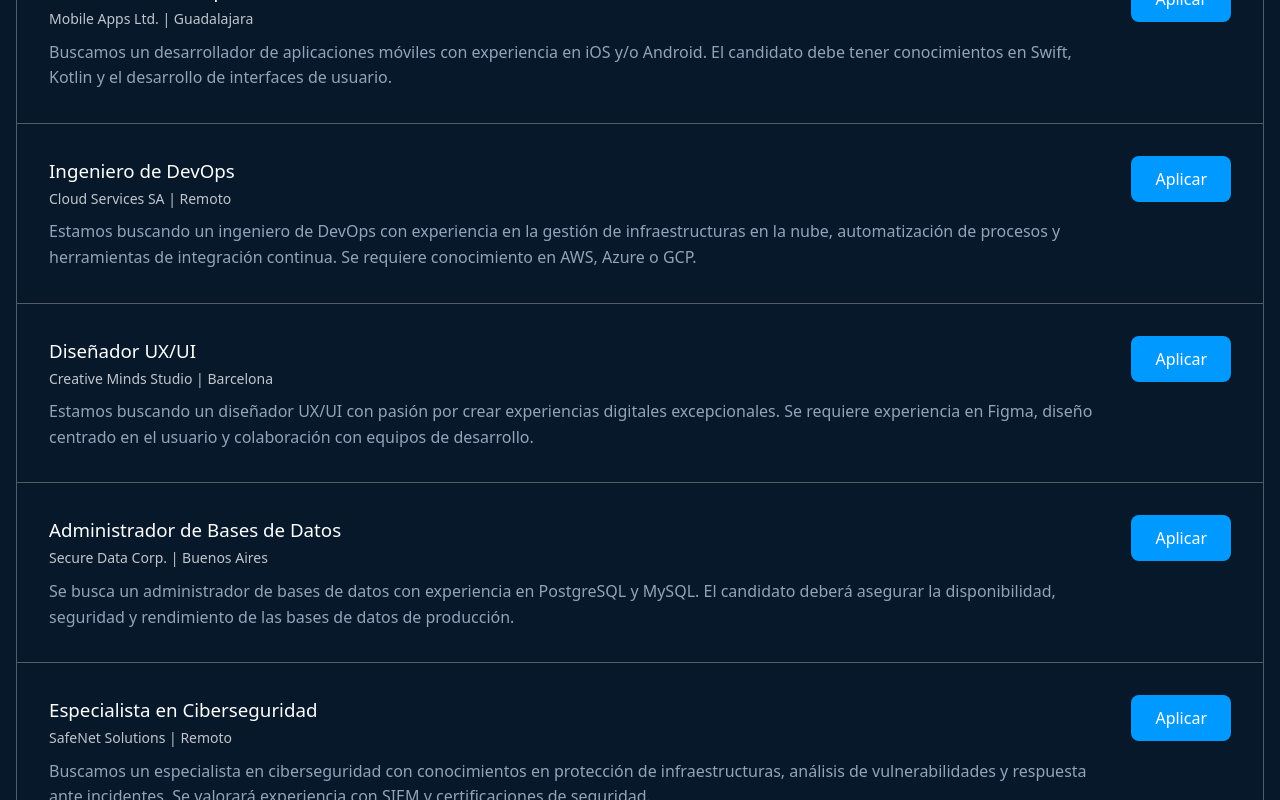
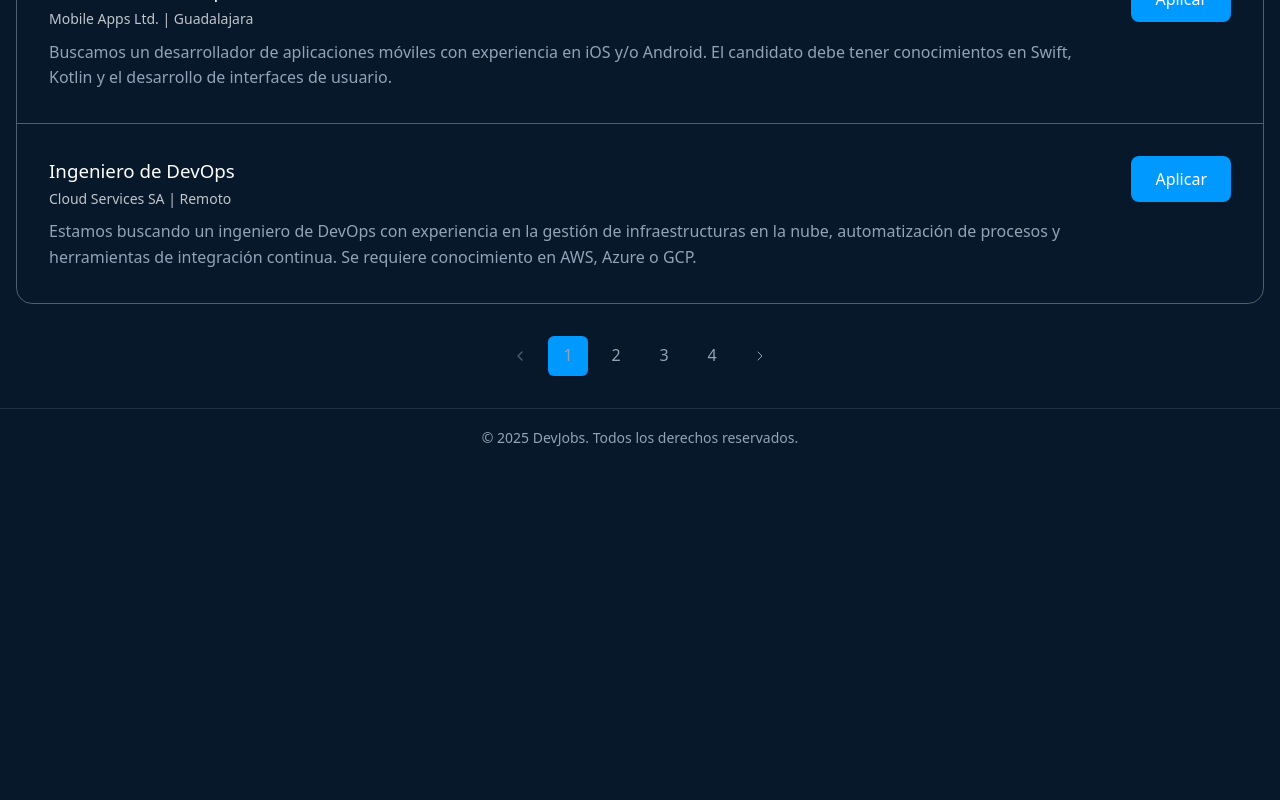
Before and after one commit to jrcaravaca/DevJobs, a React (Vite) app in the folder DevJobs/: page / in a window 1280 px wide. Shown: the part 800-1600 px from the top of the page. After the commit the page ends 1266 px from the top, so only its background shows below. Built offline with nearby package versions, Linux system fonts and the light colour scheme.

Commit message:
Añade funcionalidad de filtrado y paginación en la lista de trabajos

```diff
--- a/DevJobs/src/App.jsx
+++ b/DevJobs/src/App.jsx
@@ -5,13 +5,50 @@
 import { Pagination } from "./components/Pagination.jsx"
 import { JobListings } from "./components/JobListings.jsx"
 
+import jobsData from "../data.json"
+
+const RESULTS_PER_PAGE = 4
+
 
 function App() {
+  const [filters, setFilters] = useState({
+    technology : "",
+    location : "",
+    experienceLevel : "",
+  })
+  const [textToFilter, setTextToFilter] = useState("")
   const [currentPage, setCurrentPage] = useState(1)
-  const totalPages = 5
+
+
+  const jobsFilteredByFilters = jobsData.filter(job => {
+    return (filters.technology === "" || job.data.technology === filters.technology)
+  })
+
+  const jobsWithTextFilter = textToFilter === ""
+    ? jobsFilteredByFilters
+    : jobsFilteredByFilters.filter(job => {
+      return job.titulo.toLowerCase().includes(textToFilter.toLowerCase())
+    })
+
+  const totalPages = Math.ceil(jobsWithTextFilter.length / RESULTS_PER_PAGE)
+
+  const pagedResults = jobsWithTextFilter.slice(
+    (currentPage - 1 ) * RESULTS_PER_PAGE,
+    currentPage * RESULTS_PER_PAGE
+  )
   const handlePageChange = (page) => {
     console.log('Cambiando a la página', page)
     setCurrentPage(page)
+  }
+
+  const handleSearch = (filters) => {
+    setCurrentPage(1)
+    setFilters(filters)
+  }
+
+  const handleTextFilter = (newTextToFilter) => {
+    setTextToFilter(newTextToFilter)
+    setCurrentPage(1)
   }
 
   return (
@@ -19,13 +56,13 @@
         <Header />
 
         <main>
-          <SearchFormSection />
+          <SearchFormSection onSearch={handleSearch} onTextFilter={handleTextFilter}/>
 
           <section>
 
-            <JobListings />
+            <JobListings jobs={pagedResults} />
 
-            <Pagination currentPage={currentPage} totalPages={totalPages} onPageChange = {handlePageChange}/>
+            <Pagination currentPage={currentPage} totalPages={totalPages} onPageChange = {handlePageChange} />
           </section>
         </main>
 
--- a/DevJobs/src/components/JobListings.jsx
+++ b/DevJobs/src/components/JobListings.jsx
@@ -1,14 +1,13 @@
 import { JobCard } from "./JobCard"
-import data from "../../data.json"
 
-console.log(data)
-export function JobListings()  {
+
+export function JobListings({jobs})  {
   return (
     <>
       <h2>Resultados de búsqueda</h2>
       <div className="jobs-listings">
-          {data.map((job) => (
-            <JobCard job={job}/>
+          {jobs.map((job) => (
+            <JobCard key={job.id} job={job}/>
           ))}
       </div>
     </>
--- a/DevJobs/src/components/Pagination.jsx
+++ b/DevJobs/src/components/Pagination.jsx
@@ -1,3 +1,4 @@
+import styles from "./Pagination.module.css"
 
 export const Pagination = ({currentPage=1, totalPages=10, onPageChange }) => {
 
@@ -32,7 +33,7 @@
 
 
     return (
-        <nav className="pagination">
+        <nav className={styles.pagination}>
 
             <a href="#" style={stylePrevButton} onClick={handlePrevClick}>
                 <svg width="16" height="16" viewBox="0 0 24 24" fill="none" stroke="currentColor" strokeWidth="2"
@@ -44,8 +45,9 @@
 
             {pages.map(page => (
                 <a
+                    key={page}
                     href="#"
-                    className={currentPage === page ? 'is-active': ''}
+                    className={currentPage === page ? styles.isActive: ''}
                     onClick={(event) => handleChangePage(event, page)}
                 >
                     {page}
--- /dev/null
+++ b/DevJobs/src/components/Pagination.module.css
@@ -0,0 +1,33 @@
+.pagination {
+  display: flex;
+  justify-content: center;
+  gap: 0.5rem;
+  margin-block: 2rem;
+
+  a {
+    display: flex;
+    align-items: center;
+    justify-content: center;
+    width: 2.5rem;
+    height: 2.5rem;
+    text-decoration: none;
+    color: var(--text-muted);
+    border-radius: 0.375rem;
+    transition: all .3s;
+
+    &:hover, &:focus {
+      background-color: #fff;
+    }
+
+    &:active {
+      transform: scale(0.90);
+    }
+
+  }
+}
+
+.isActive {
+  background-color: var(--primary-light);
+  color: white;
+  pointer-events: none;
+}
--- a/DevJobs/src/components/SearchFormSection.jsx
+++ b/DevJobs/src/components/SearchFormSection.jsx
@@ -1,11 +1,36 @@
+import { useId } from "react"
 
-export const SearchFormSection = () => {
+export const SearchFormSection = ({ onSearch, onTextFilter }) => {
+  const idText = useId()
+  const idTechnology = useId()
+  const idLocation = useId()
+  const idExperienceLevel = useId()
+
+  const handleSubmit = (event) => {
+    event.preventDefault()
+
+    const formData = new FormData(event.target)
+
+    const filters = {
+      technology : formData.get(idTechnology),
+      location: formData.get(idLocation),
+      experienceLevel : formData.get(idExperienceLevel)
+    }
+
+    onSearch(filters)
+  }
+
+  const handleTextChange = (event) => {
+    const text = event.target.value
+    onTextFilter(text)
+  }
+
   return (
     <section className="jobs-search">
       <h1>Encuentra tu próximo trabajo</h1>
       <p>Explora miles de oportunidades en el sector tecnológico.</p>
 
-      <form id="empleos-search-form" role="search">
+      <form onSubmit={handleSubmit} id="empleos-search-form" role="search">
         <div className="search-bar">
           <svg xmlns="http://www.w3.org/2000/svg" width="24" height="24" viewBox="0 0 24 24" fill="none"
             stroke="currentColor" strokeWidth="1" strokeLinecap="round" strokeLinejoin="round"
@@ -15,13 +40,20 @@
             <path d="M21 21l-6 -6" />
           </svg>
 
-          <input name="search" id="empleos-search-input" required type="text"
-            placeholder="Buscar trabajos, empresas o habilidades"
-            />
+
+          <input
+              name={idText}
+              id="empleos-search-input"
+              type="text"
+              placeholder="Buscar trabajos, empresas o habilidades"
+              onChange={handleTextChange}
+          />
+
+          <button type="submit">Buscar</button>
         </div>
 
         <div className="search-filters">
-          <select name="technology" id="filter-technology">
+          <select name={idTechnology} id="filter-technology">
             <option value="">Tecnología</option>
             <optgroup label="Tecnologías populares">
               <option value="javascript">JavaScript</option>
@@ -39,7 +71,7 @@
             <option value="php">PHP</option>
           </select>
 
-          <select name="location" id="filter-location">
+          <select name={idLocation} id="filter-location">
             <option value="">Ubicación</option>
             <option value="remoto">Remoto</option>
             <option value="cdmx">Ciudad de México</option>
@@ -48,7 +80,7 @@
             <option value="barcelona">Barcelona</option>
           </select>
 
-          <select name="experience-level" id="filter-experience-level">
+          <select name={idExperienceLevel} id="filter-experience-level">
             <option value="">Nivel de experiencia</option>
             <option value="junior">Junior</option>
             <option value="mid">Mid-level</option>
--- a/DevJobs/src/index.css
+++ b/DevJobs/src/index.css
@@ -448,39 +448,6 @@
   }
 }
 
-.pagination {
-  display: flex;
-  justify-content: center;
-  gap: 0.5rem;
-  margin-block: 2rem;
-
-  a {
-    display: flex;
-    align-items: center;
-    justify-content: center;
-    width: 2.5rem;
-    height: 2.5rem;
-    text-decoration: none;
-    color: var(--text-muted);
-    border-radius: 0.375rem;
-    transition: all .3s;
-
-    &:hover, &:focus {
-      background-color: #fff;
-    }
-
-    &:active {
-      transform: scale(0.90);
-    }
-
-    &.is-active {
-      background-color: var(--primary-light);
-      color: white;
-      pointer-events: none;
-    }
-  }
-}
-
 .button-apply-job {
   background: #09f;
 
```
